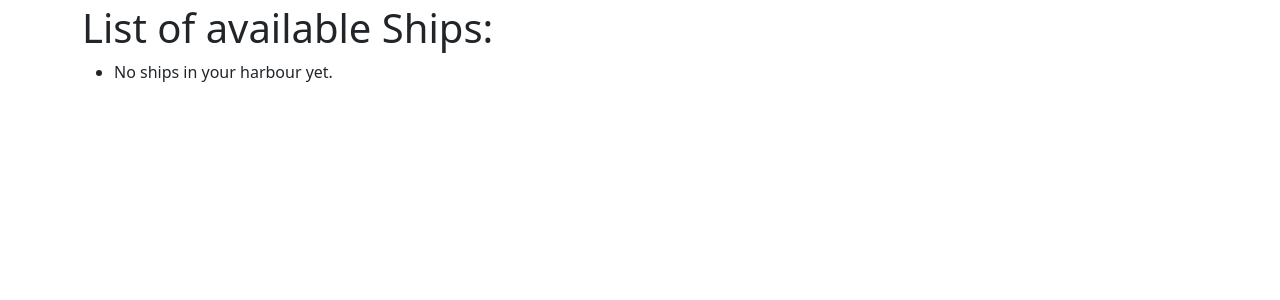
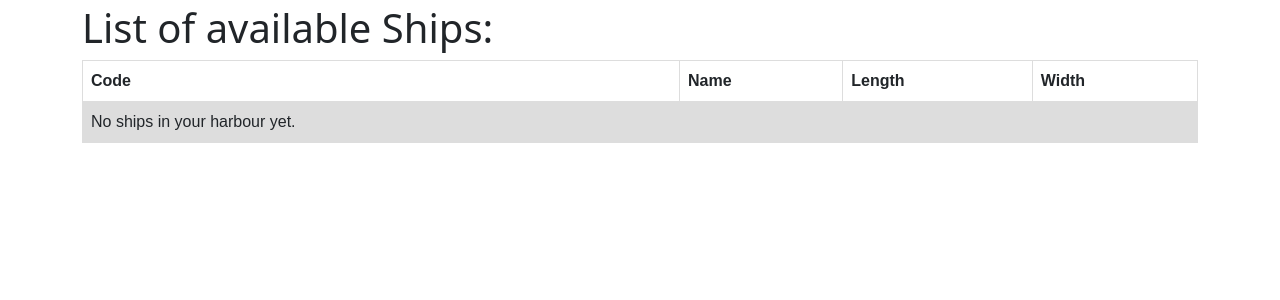
Before and after one commit to jojacobsen/coding_challenge, a Django app: template coding_challenge/templates/pages/home.html in a window 1280 px wide. Shown: the part 56-356 px from the top of the page. Run offline with Django 3.2, Linux system fonts and the light colour scheme; the template is opened without the code that fills it, so the values that code supplies are empty; some libraries are stand-ins or nearby versions.

Commit message:
Add a bit of eye candy at landing page.

```diff
--- a/coding_challenge/templates/base.html
+++ b/coding_challenge/templates/base.html
@@ -19,6 +19,9 @@
     <!-- This file stores project-specific CSS -->
     <link href="{% static 'css/project.css' %}" rel="stylesheet">
     {% endblock %}
+    {% block extra_css %}
+
+    {% endblock extra_css %}
     <!-- Le javascript
     ================================================== -->
     {# Placed at the top of the document so pages load faster with defer #}
--- a/coding_challenge/templates/pages/about.html
+++ b/coding_challenge/templates/pages/about.html
@@ -1,4 +1,5 @@
 {% extends "base.html" %}
 {% block content %}
+  <h1>Shipping</h1>
   <p>Freight transport is the physical process of transporting commodities and merchandise goods and cargo. The term shipping originally referred to transport by sea but in American English, it has been extended to refer to transport by land or air (International English: "carriage") as well. "Logistics", a term borrowed from the military environment, is also used in the same sense. </p>
 {% endblock content %}
--- a/coding_challenge/templates/pages/api_info.html
+++ b/coding_challenge/templates/pages/api_info.html
@@ -1,6 +1,6 @@
 {% extends "base.html" %}
 {% block content %}
-  <h1>REST API information:</h1>
+  <h1>REST API information</h1>
   {% if not request.user.is_authenticated %}
     <b>--> <a href="{% url 'account_login' %}?next={% url 'api-info' %}">login required</a> <--</b>
     <br>
@@ -11,10 +11,10 @@
       <a href="{% url 'api:api-root' %}">Interactive API View</a>
     </li>
     <li>
-      <a href="{% url 'api-docs' %}">Swagger API Documentation</a>
+      <a href="{% url 'api-docs' %}">Swagger API Documentation</a> (admin only)
     </li>
     <li>
-      <a href="{% url 'api-schema' %}">Download API Schema</a>
+      <a href="{% url 'api-schema' %}">Download API Schema</a> (admin only)
     </li>
   </ul>
 {% endblock content %}
--- a/coding_challenge/templates/pages/home.html
+++ b/coding_challenge/templates/pages/home.html
@@ -1,12 +1,43 @@
 {% extends "base.html" %}
+
+{% block extra_css %}
+  <style>
+    table {
+      font-family: arial, sans-serif;
+      border-collapse: collapse;
+      width: 100%;
+    }
+
+    td, th {
+      border: 1px solid #dddddd;
+      text-align: left;
+      padding: 8px;
+    }
+
+    tr:nth-child(even) {
+      background-color: #dddddd;
+    }
+  </style>
+{% endblock extra_css %}
 
 {% block content %}
   <h1>List of available Ships:</h1>
-  <ul>
+  <table>
+    <tr>
+      <th>Code</th>
+      <th>Name</th>
+      <th>Length</th>
+      <th>Width</th>
+    </tr>
     {% for ship in object_list %}
-      <li>{{ ship.code }} - {{ ship.name }}</li>
+      <tr>
+        <td>{{ ship.code }}</td>
+        <td>{{ ship.name }}</td>
+        <td>{{ ship.length }}m</td>
+        <td>{{ ship.width }}m</td>
+      </tr>
     {% empty %}
-      <li>No ships in your harbour yet.</li>
+      <tr><td>No ships in your harbour yet.</td><td></td><td></td><td></td></tr>
     {% endfor %}
-  </ul>
+  </table>
 {% endblock content %}
```
Also changed, not shown: coding_challenge/static/images/favicons/favicon.ico.
